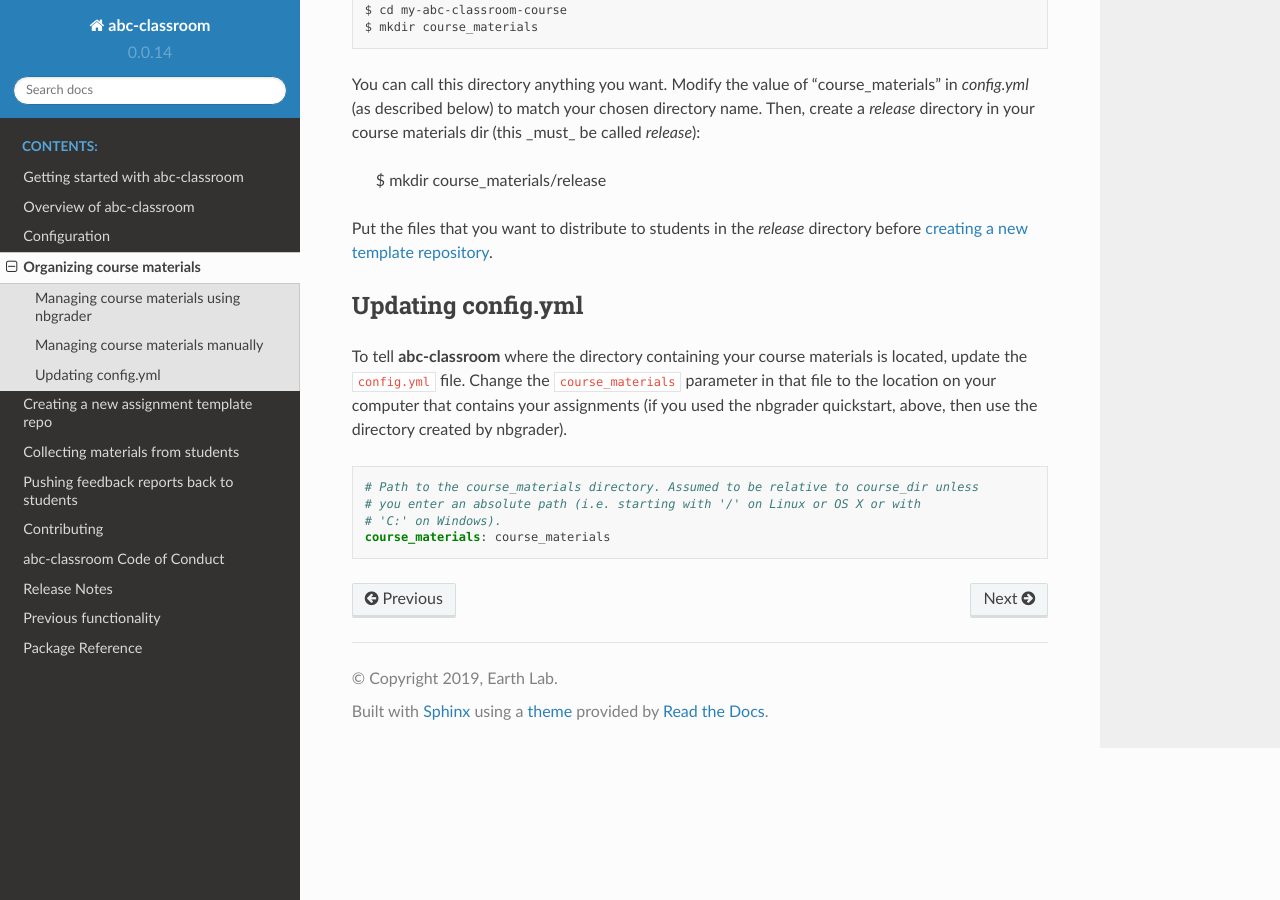
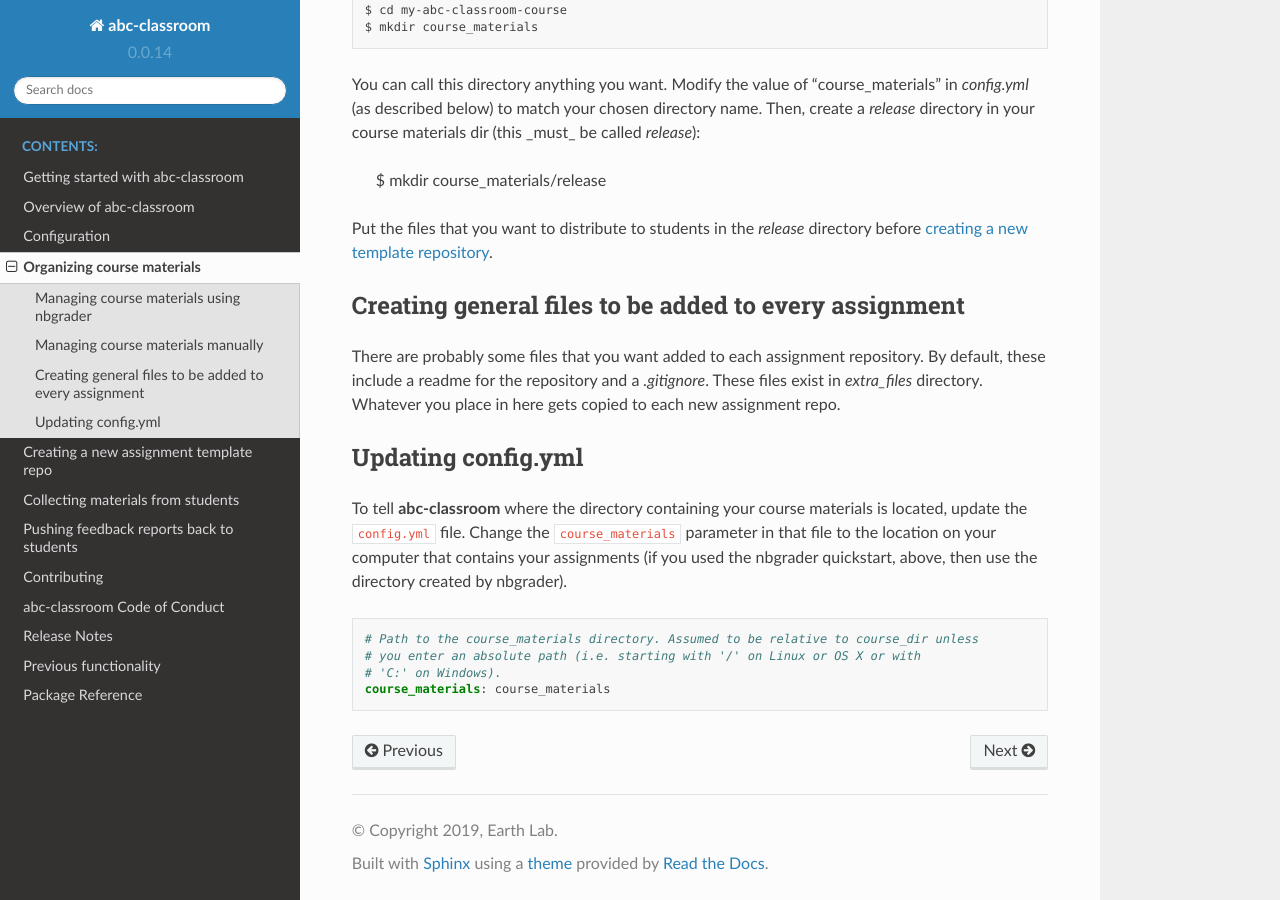
Before and after one commit to earthlab/abc-classroom, a Sphinx documentation site: the page built from docs/course-materials.rst, in a window 1280 px wide and 900 px high, scrolled down 918 px. Built offline with Sphinx 7.4.7 and the Read the Docs theme 2.0.0, drawn with Linux system fonts in a browser that asks for light colours.

Commit message:
update docs

```diff
--- a/docs/course-materials.rst
+++ b/docs/course-materials.rst
@@ -37,6 +37,11 @@ You can call this directory anything you want. Modify the value of "course_mater
 
 Put the files that you want to distribute to students in the `release` directory before :doc:`creating a new template repository </new_assignment>`.
 
+Creating general files to be added to every assignment
+======================================================
+
+There are probably some files that you want added to each assignment repository. By default, these include a readme for the repository and a `.gitignore`. These files exist in `extra_files` directory. Whatever you place in here gets copied to each new assignment repo.
+
 Updating config.yml
 ===================
 
--- a/docs/get-started.rst
+++ b/docs/get-started.rst
@@ -79,7 +79,8 @@ This will:
 1. Create a course directory named whatever you called your ``course-name`` variable
 2. Create two other directories required to store template repositories
    and cloned student repositories.
-3. Creates a sample ``config.yml`` file that can be modified to run the program for your classroom.
+3. Create a sample ``config.yml`` file that can be modified to run the program for your classroom.
+4. Create an `extra_files` directory that contains files (like .gitignore and a readme) that will get added to every assignment template. You can modify the contents as you like.
 
 If you already have a directory called ``course-name``, then ``abc-quickstart`` will fail. If you want to overwrite this directory, run ``abc-quickstart -f course-name``.
 
--- a/docs/new_assignment.rst
+++ b/docs/new_assignment.rst
@@ -8,7 +8,8 @@ for distributing the materials to students. Creating a new assignment template
 in **abc-classroom** involves:
 
 1. Ensuring that the materials to be distributed to students are in the `course_materials/release/assignment_name` directory.
-1. Copying files from `course_materials/release/assignment_name` to `template_repos/assignment_name`.
+1. Copying specific for this assignment from `course_materials/release/assignment_name` to `template_repos/assignment_name`.
+1. Copying non-specific assignment files from `extra_files` to `template_repos/assignment_name`.
 1. Setting up `template_repos/assignment_name` as a git repository.
 1. Pushing the template repository to your GitHub Classroom organization.
 
```
